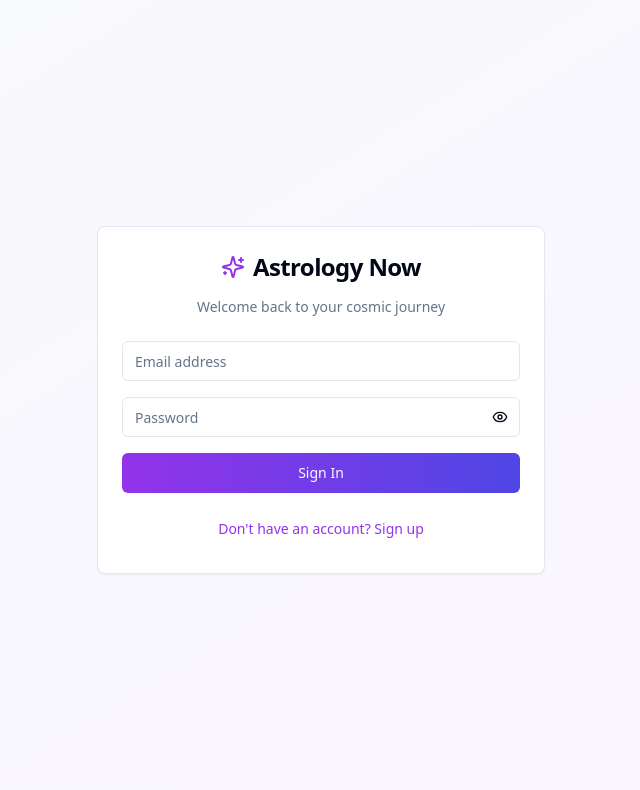
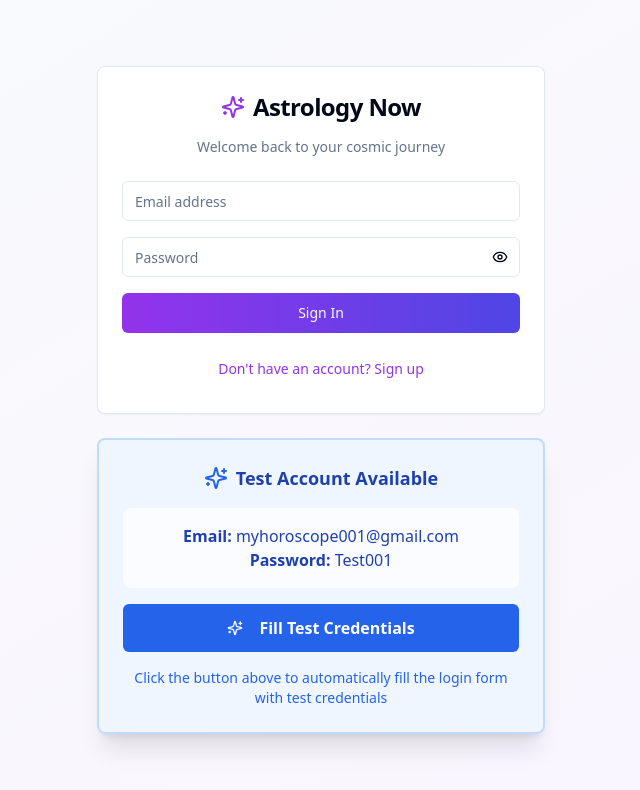
Before and after one commit to CoastalOrg/astrology-now, a React (Vite) app: page / in a window 1280 px wide. Shown: the top 790 px of the page, without its empty margins (319-959 px from the left). Built offline with nearby package versions, Linux system fonts and the light colour scheme.

Commit message:
feat: Implement test credentials section in SecureAuthPage
Added the test credentials section to SecureAuthPage.tsx, including the handleTestLogin function and styling, to make the test login visible and functional.

```diff
--- a/src/components/auth/SecureAuthPage.tsx
+++ b/src/components/auth/SecureAuthPage.tsx
@@ -90,9 +90,16 @@ const SecureAuthPage = () => {
     }
   };
 
+  const handleTestLogin = () => {
+    setEmail('myhoroscope001@gmail.com');
+    setPassword('Test001');
+    setIsSignUp(false);
+  };
+
   return (
     <div className="min-h-screen bg-gradient-to-br from-slate-50 to-purple-50 flex items-center justify-center p-4">
-      <Card className="w-full max-w-md">
+      <div className="w-full max-w-md space-y-6">
+        <Card className="w-full">
           <CardHeader className="text-center">
             <div className="flex items-center justify-center gap-2 mb-2">
               <Sparkles className="h-6 w-6 text-purple-600" />
@@ -180,6 +187,35 @@ const SecureAuthPage = () => {
             </div>
           </CardContent>
         </Card>
+
+        {/* Separate Test Credentials Section */}
+        <Card className="bg-blue-50/95 backdrop-blur-sm border-2 border-blue-200 shadow-xl">
+          <CardContent className="p-6">
+            <div className="text-center space-y-4">
+              <div className="flex items-center justify-center gap-2">
+                <Sparkles className="h-6 w-6 text-blue-600" />
+                <h3 className="text-lg font-bold text-blue-800">Test Account Available</h3>
+              </div>
+              <div className="bg-white/70 rounded-lg p-4 space-y-2">
+                <div className="text-base text-blue-800">
+                  <p><strong>Email:</strong> myhoroscope001@gmail.com</p>
+                  <p><strong>Password:</strong> Test001</p>
+                </div>
+              </div>
+              <Button
+                onClick={handleTestLogin}
+                className="w-full bg-blue-600 text-white hover:bg-blue-700 h-12 text-base font-semibold"
+              >
+                <Sparkles className="h-4 w-4 mr-2" />
+                Fill Test Credentials
+              </Button>
+              <p className="text-sm text-blue-600">
+                Click the button above to automatically fill the login form with test credentials
+              </p>
+            </div>
+          </CardContent>
+        </Card>
+      </div>
     </div>
   );
 };
```
Lines whose indentation alone changed are shown as unchanged.
